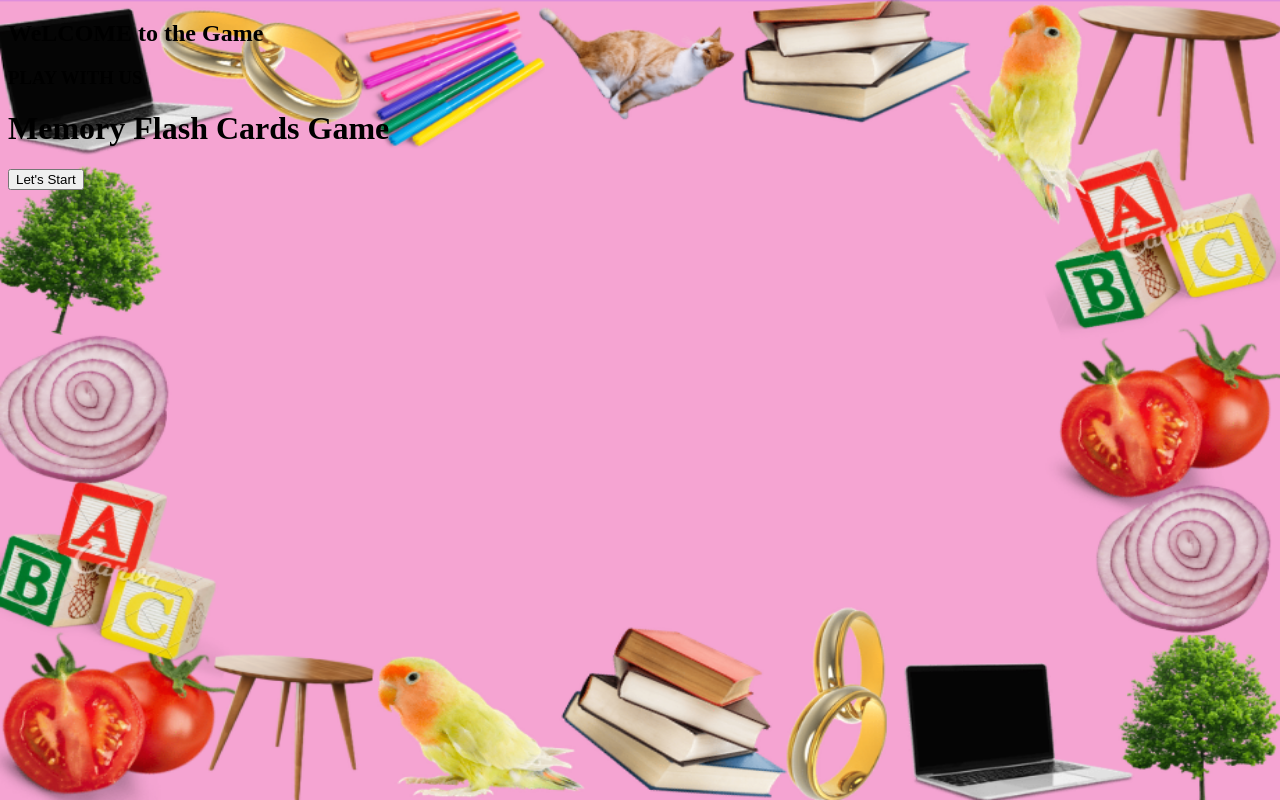
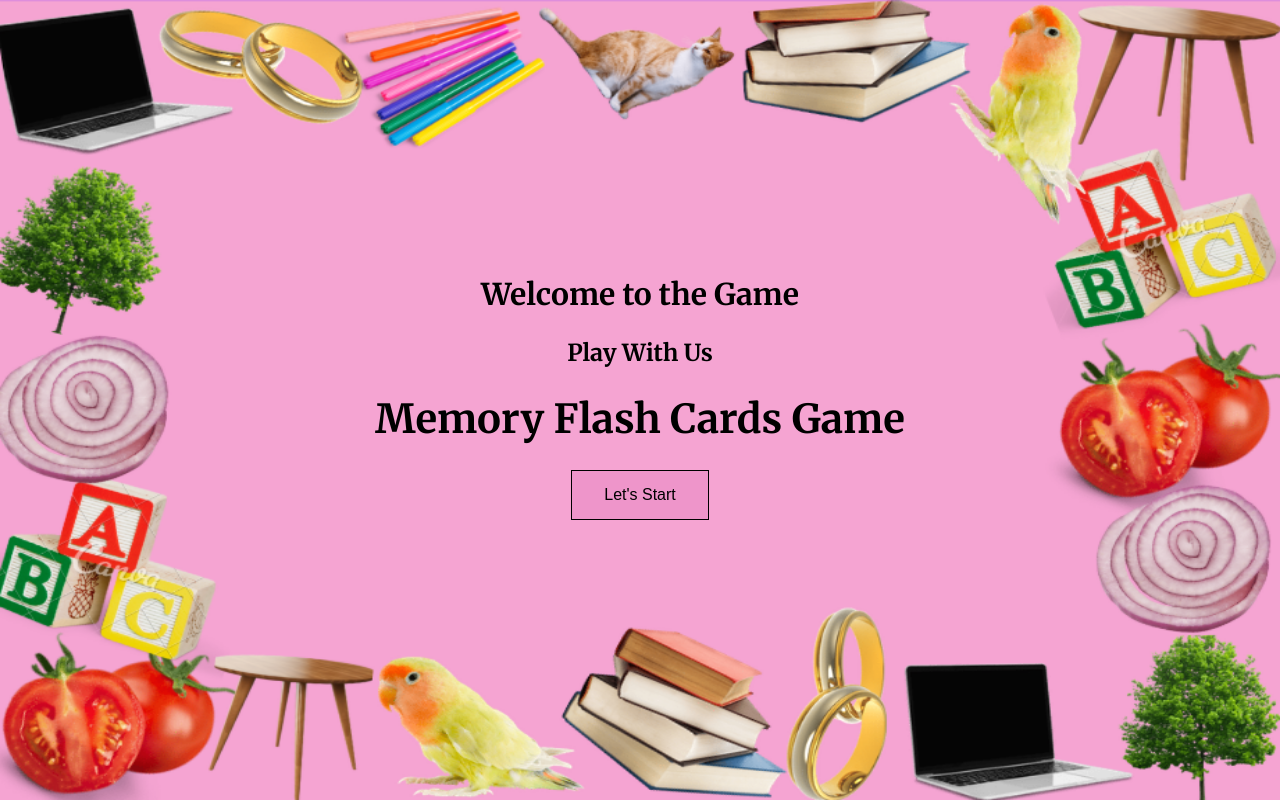
Before and after one commit to zahraaalmusaad-ctrl/ZH_SE_P1, a plain HTML site: page CM.html in a window 1280 px wide. Drawn offline with Linux system fonts and the light colour scheme.

Commit message:
in progress

```diff
--- a/CM.css
+++ b/CM.css
@@ -1,6 +1,24 @@
+@import url("https://fonts.googleapis.com/css2?family=Merriweather:ital,opsz,wght@0,18..144,300..900;1,18..144,300..900&display=swap");
 body {
   background-image: url("./MainFrame.png");
   background-repeat: no-repeat;
   background-attachment: fixed;
   background-size: 100% 100%;
+  font-size: 20px;
+  text-align: center;
+  margin: auto;
+  width: 50%;
+  padding: 250px;
+  font-family: "Merriweather", serif;
 }
+.LS {
+  background-color: #ee95ca;
+  border: none;
+  color: black;
+  padding: 15px 32px;
+  text-align: center;
+  text-decoration: none;
+  display: inline-block;
+  font-size: 16px;
+  border: 1px solid black;
+}
--- a/CM.html
+++ b/CM.html
@@ -8,20 +8,11 @@
     <title>Memory Flash Cards Game</title>
   </head>
   <body>
-    <h2>WeLCOME to the Game</h2>
-    <h3>PLAY WITH US</h3>
+    <h2>Welcome to the Game</h2>
+    <h3>Play With Us</h3>
     <h1>Memory Flash Cards Game</h1>
-    <main>
-      <div></div>
-      <div></div>
-      <div></div>
-      <div></div>
-      <div></div>
-      <div></div>
-      <div></div>
-      <div></div>
-      <div></div>
-    </main>
-    <button>Let's Start</button>
   </body>
+  <button class="LS" onclick="window. location.href='CM2.html'">
+    Let's Start
+  </button>
 </html>
```
